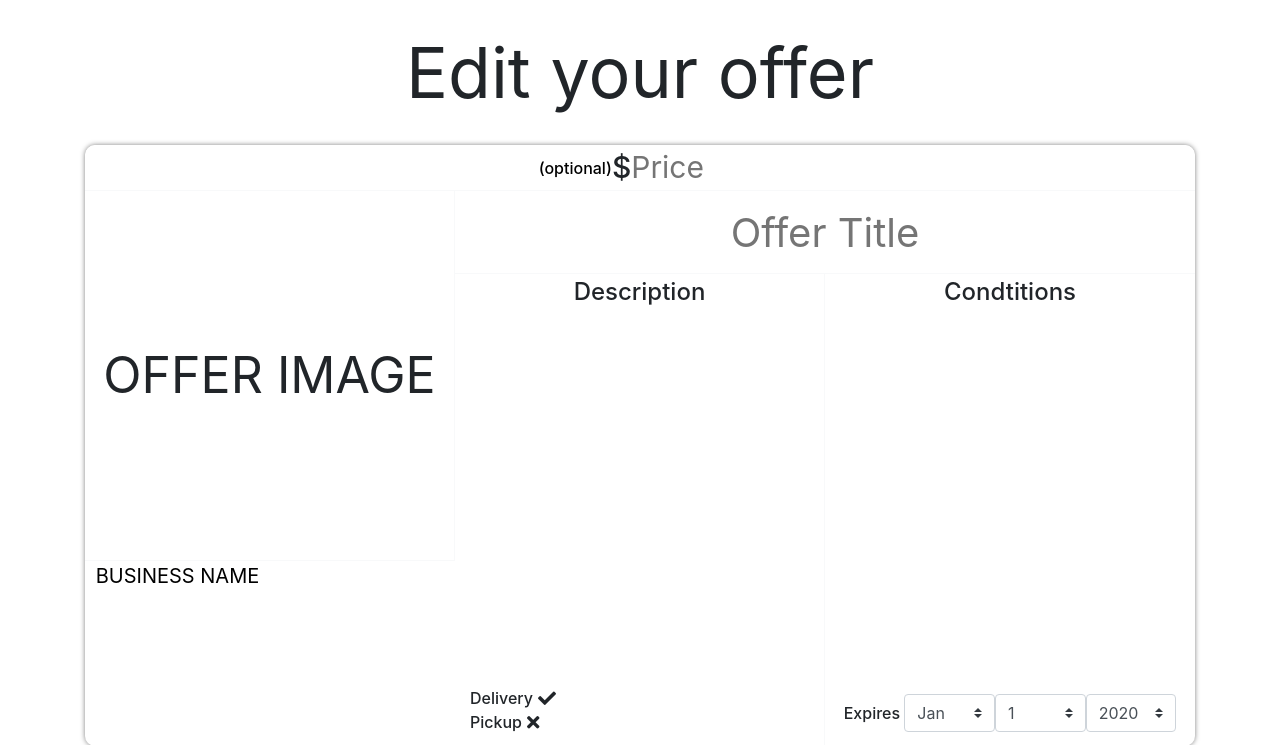
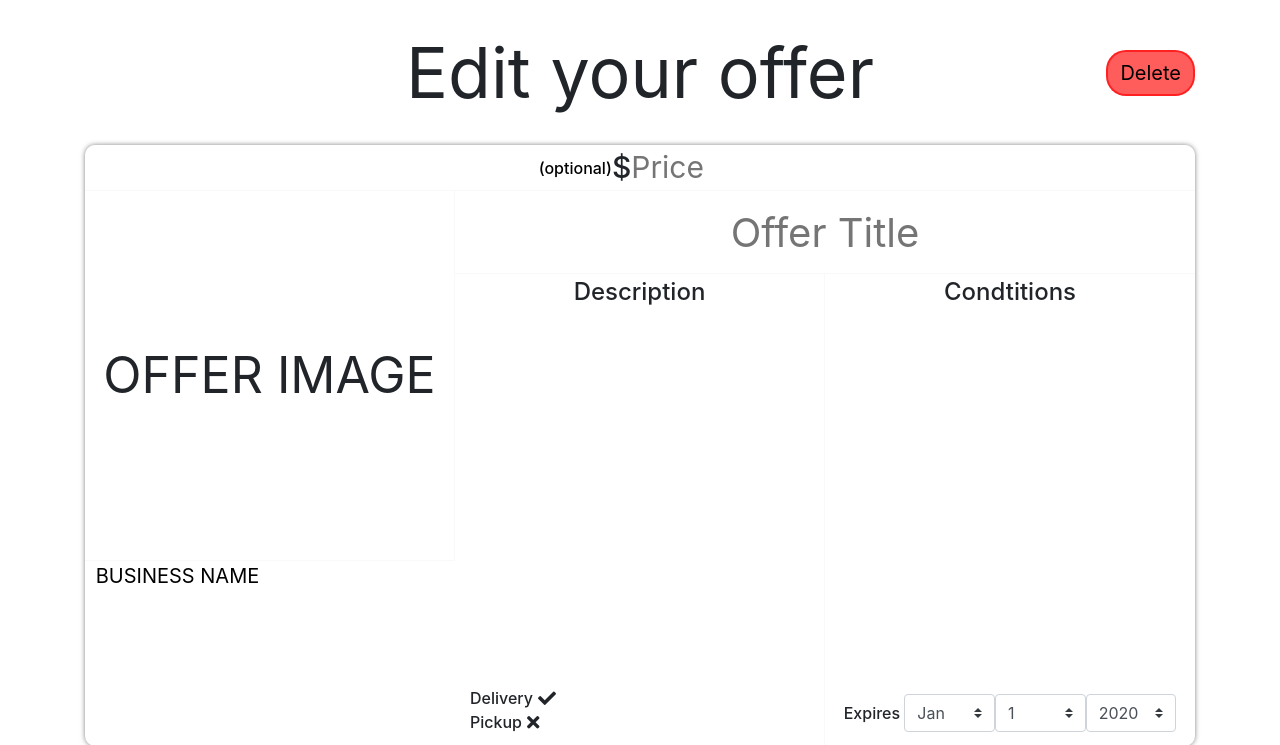
Before and after one commit to 3asyPe/blogger-business, a Django app: page /offers/edit/1 in a window 1280 px wide. Shown: the part 56-801 px from the top of the page. Run offline with Django 3.2, Linux system fonts and the light colour scheme; a user stored in the database is signed in; tables that the repository leaves empty hold one stand-in row (values such as "Sample post"); grey boxes marked "Sample" are stand-in pictures; some libraries are stand-ins or nearby versions.

Commit message:
Add delete function to offer

```diff
--- a/blogger-business/offer/serializers.py
+++ b/blogger-business/offer/serializers.py
@@ -57,6 +57,7 @@ class OfferSerializer(serializers.ModelSerializer):
 
 class OfferEditViewSerializer(serializers.ModelSerializer):
     blogger_model = BloggerModelSerializer()
+    receiving_model = ReceivingModelSerializer()
 
     class Meta:
         model = Offer
--- a/blogger-business/offer/services.py
+++ b/blogger-business/offer/services.py
@@ -35,6 +35,11 @@ def get_offers_for_blogger(blogger: Blogger):
 def get_offers_for_business(business: Business) -> QuerySet[Offer]:
     offers = Offer.objects.filter(business=business)
     return offers
+
+
+def delete_offer_by_id(offer_id: int):
+    offer = Offer.objects.get(id=offer_id)
+    offer.delete()
 
 
 def edit_offer_by_id(data: dict, image, offer_id: int) -> Offer:
--- a/blogger-business/offer/templates/offer/create-edit-offers.html
+++ b/blogger-business/offer/templates/offer/create-edit-offers.html
@@ -10,7 +10,10 @@
 {% block content %}
 
 <div class="container">
-    <div class="offers-title"></div>
+    <div class="offers-header">
+        <div class="offers-title"></div>
+        <button class="btn btn-delete-offer">Delete</button>
+    </div>
 
     <div class="example-card">
         <div class="offer-card col-lg-12 col-12">
@@ -154,6 +157,9 @@
     </form>
 </div>
 
+<script>
+    var csrftoken = "{{ csrf_token }}"
+</script>
 <script src="{% static 'js/offers-create-edit.js' %}"></script>
 
 {% endblock %}
--- a/blogger-business/offer/urls.py
+++ b/blogger-business/offer/urls.py
@@ -15,6 +15,7 @@ urlpatterns = [
     path("api/offers/<int:offer_id>/", views.get_offer_for_edit, name="get-offer"),
     path("api/offers/create/", views.create_offer, name="create-complete"),
     path("api/offers/edit/<int:offer_id>/", views.edit_offer, name="edit-complete"),
+    path("api/offers/delete/<int:offer_id>/", views.delete_offer, name="delete"),
     path("api/dashboard/fetch/", views.fetch_dashboard_offers, name="fetch-offers-blogger"),
     path("api/offers/fetch/", views.fetch_business_offers, name="fetch-offers-business"),
     path("api/offers/rate/", views.rate_offer, name="rate-offer"),
--- a/blogger-business/offer/views.py
+++ b/blogger-business/offer/views.py
@@ -18,6 +18,7 @@ from .services import (
     get_offers_for_business,
     get_offer_by_id,
     edit_offer_by_id,
+    delete_offer_by_id,
 )
 from account.decorators import allowed_users
 from application.models import Application
@@ -111,6 +112,16 @@ def edit_offer(request, offer_id: int):
     return Response({"message": "You have edited your offer"}, status=200)
 
 
+@api_view(["POST", "DELETE"])
+@allowed_users(["BUSINESS"])
+def delete_offer(request, offer_id:int):
+    try:
+        delete_offer_by_id(offer_id)
+    except Offer.DoesNotExist:
+        return Response({"message": f"Offer with id-{offer_id} does not exist"}, status=404)
+    return Response({"message": "You have deleted your offer"}, status=200)
+
+
 @api_view(["GET"])
 @allowed_users(["BUSINESS"])
 def get_offer_for_edit(request, offer_id: int):
--- a/blogger-business/static/css/offers-create-edit.css
+++ b/blogger-business/static/css/offers-create-edit.css
@@ -1,3 +1,26 @@
+.offers-header{
+    position: relative;
+}
+
+.btn-delete-offer{
+    position: absolute;
+    right:0;
+    top: 50%;
+    transform: translateY(-50%);
+
+    font-size: 20px;
+    background-color: #ff0000a3;
+    border-radius: 20px;
+    border: 2px solid #ff0000a3;
+    color: #000;
+    transition: background-color, color .1s linear;
+}
+
+.btn-delete-offer:hover{
+    color: #fff;
+    background-color: red;
+}
+
 .offers-title{
     font-size: 70px;
     margin: 20px;
--- a/blogger-business/static/js/offers-create-edit.js
+++ b/blogger-business/static/js/offers-create-edit.js
@@ -463,3 +463,33 @@ function enterDay(){
 }
 
 enterDay()
+
+if (editMode){
+    var deleteBtn = document.querySelector(".btn-delete-offer")
+    deleteBtn.addEventListener("click", function(){
+        $.alert({
+            title: "You want to delete an offer",
+            content: "Are you sure?",
+            buttons: {
+                No: {},
+                Yes: function(){
+                    request = new XMLHttpRequest()
+                    request.open("DELETE", "/api/offers/delete/" + defaultProperties.id + "/", true)
+                    request.setRequestHeader('X-CSRFToken', csrftoken);
+                    request.onload = function(oEvent) {
+                        if (request.status == 200) {
+                            console.log(request.response)
+                            window.location.href = "/offers/?action=deleted"
+                        } else {
+                            console.log("Error " + request.status + " occurred when trying to delete your offer.")
+                        }
+                    };
+                    request.send()
+                }
+            }
+        })
+    })
+} else {
+    var deleteBtn = $(".btn-delete-offer")
+    deleteBtn.hide()
+}
```
